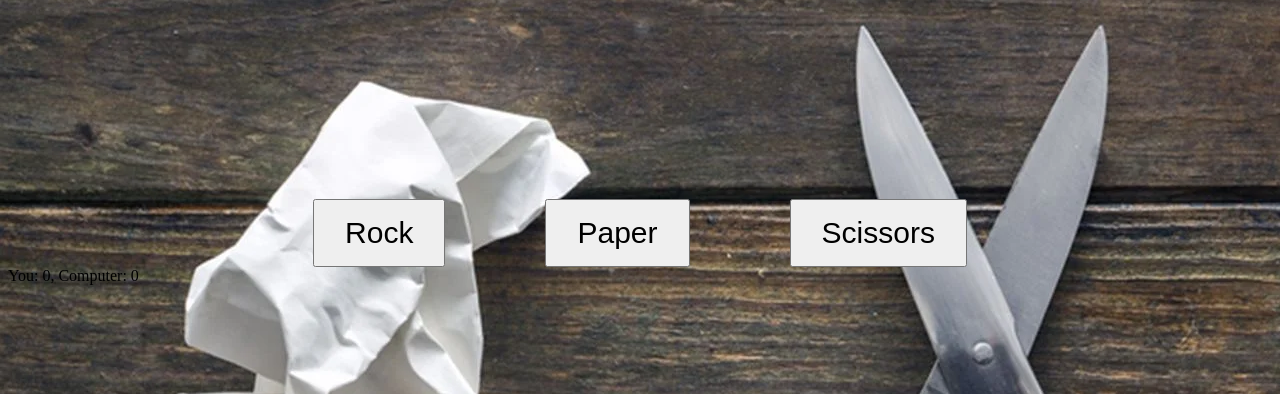
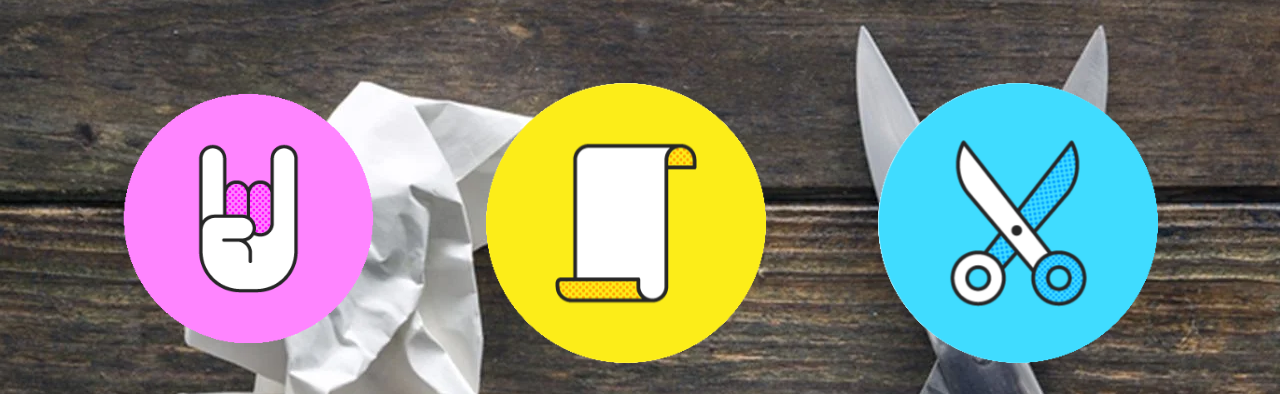
Before and after one commit to WasMas/Rock-Paper-Scissors, a plain HTML site: page index.html in a window 1280 px wide. Shown: the part 193-587 px from the top of the page. Drawn offline with Linux system fonts and the light colour scheme.

Commit message:
Style buttons, scores, results add image that perform as buttons

```diff
--- a/Rock-Paper-Scissors.js
+++ b/Rock-Paper-Scissors.js
@@ -22,6 +22,7 @@ const scores = document.createElement("div");
 // initiate score div text
 scores.innerText = "You: 0, Computer: 0";
 body.appendChild(scores);
+scores.classList.add("scores");
 
 function getComputerChoice() {
     // Getting a random number between 1 and 3
@@ -81,18 +82,19 @@ function game(results) {
         roundCount++;
     }
     // Update scores
-    scores.innerText = `Round : ${roundCount}\n You : ${playerWins} ,Computer :${computerWins}`;
+    scores.innerText = `Round : ${roundCount} || You : ${playerWins} ,Computer :${computerWins}`;
     if (roundCount == 5) {
         // Checking for the winner by comparing points earned and returning the result
         // Creating winner header based on results
         if (playerWins > computerWins) {
-            winLose.innerText = "You Win!, Computer Lose";
+            winLose.innerText = "Results: You Win!, Computer Lose";
         } else if (playerWins < computerWins) {
-            winLose.innerText = "Computer Win!, You Lose";
+            winLose.innerText = "Results: Computer Win!, You Lose";
         } else {
-            winLose.innerText = "Tie!";
+            winLose.innerText = "Results: Tie!";
         }
         body.appendChild(winLose);
+        winLose.classList.add("win-lose")
         playerWins = 0;
         computerWins = 0;
         roundCount = 0;
--- a/index.html
+++ b/index.html
@@ -11,9 +11,15 @@
     <body>
         <h1>The Ultimate Rock, Paper, Scissors</h1>
         <div class="choice-buttons">
-                <button class="cbtn" id="rock">Rock</button>
-                <button class="cbtn" id="paper">Paper</button>
-                <button class="cbtn" id="scissors">Scissors</button>
+            <button class="cbtn" id="rock">
+                <img class="choice-image" src="./img/rock.png" />
+            </button>
+            <button class="cbtn" id="paper">
+                <img class="choice-image" src="./img/paper.png" />
+            </button>
+            <button class="cbtn" id="scissors">
+                <img class="choice-image" src="./img/scissors.png" />
+            </button>
         </div>
     </body>
 </html>
--- a/styles.css
+++ b/styles.css
@@ -3,7 +3,7 @@ body {
     display: flex;
     flex-direction: column;
 }
-h1{
+h1 {
     display: flex;
     justify-content: center;
     margin-top: 60px;
@@ -11,36 +11,41 @@ h1{
     font-family: Tahoma, sans-serif;
     color: rgb(170, 152, 127);
 }
-.choice-buttons{
+.choice-buttons {
     display: flex;
     justify-content: center;
     align-items: flex-end;
-    height :300px;
+    height: 400px;
     gap: 100px;
 }
-button{
-    font-size: 30px;
-    padding: 15px 30px;
+button {
+    background-color: Transparent;
+    background-repeat: no-repeat;
+    border: none;
+}
+button:hover {
+    cursor: pointer;
+}
+.choice-image {
+    height: 280px;
+}
+.scores {
+    display: flex;
+    justify-content: center;
+    font-size: 70px;
+    margin: 0 auto;
+    margin-top: 30px;
+    color: rgb(165, 153, 42);
+    border-style: dashed;
+    padding: 20px 30px;
+    border-color: rgb(170, 152, 127);
+    border-left-style: inset;
+    border-left-width: 10px;
 }
 
-#paper{
-     /* TODO */
+.win-lose{
+    font-size: 80px;
+    color: brown;
+    margin: 0 auto;
+    margin-top: 50px;
 }
-#rock{
-/* TODO */
-}
-#scissors{
-/* TODO */
-}
-
-.score{
-display: flex;
-border: white;
-border-style: double;
-width: 200px;
-height: 30px;
-margin: 0 auto;
-margin-top:50px;
-justify-content: center;
-align-items: center;
-}
```
Also changed, not shown: img/paper.png (added), img/rock.png (added), img/scissors.png (added).
